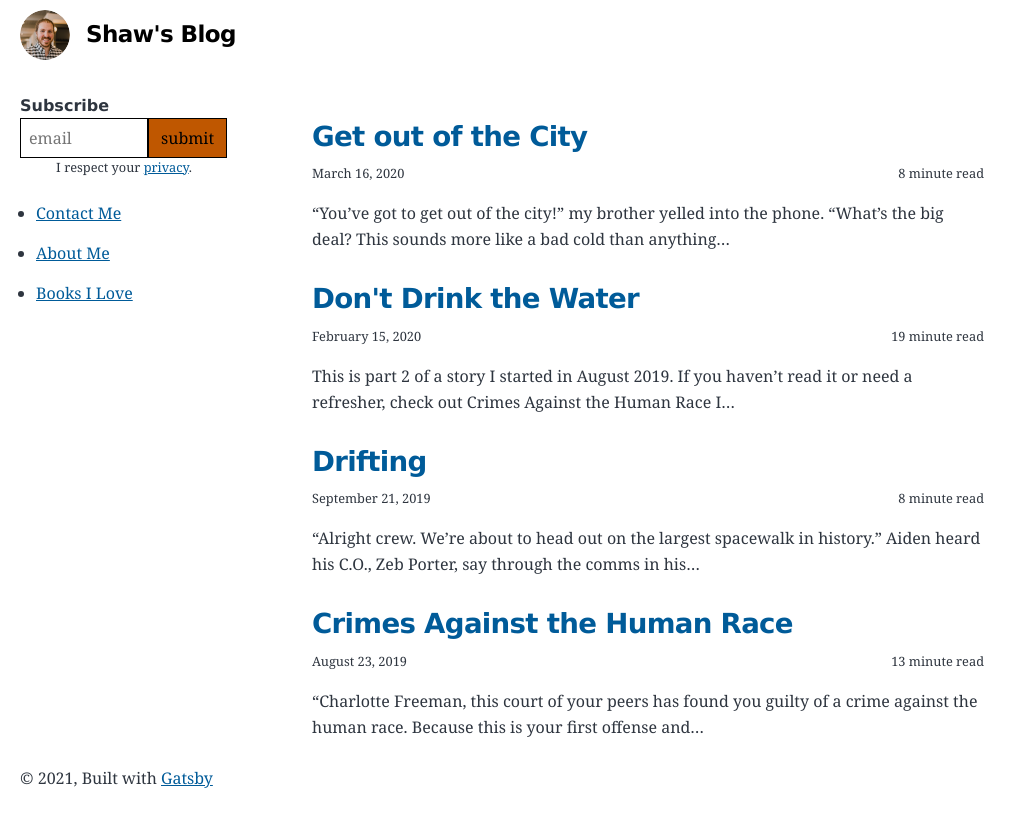
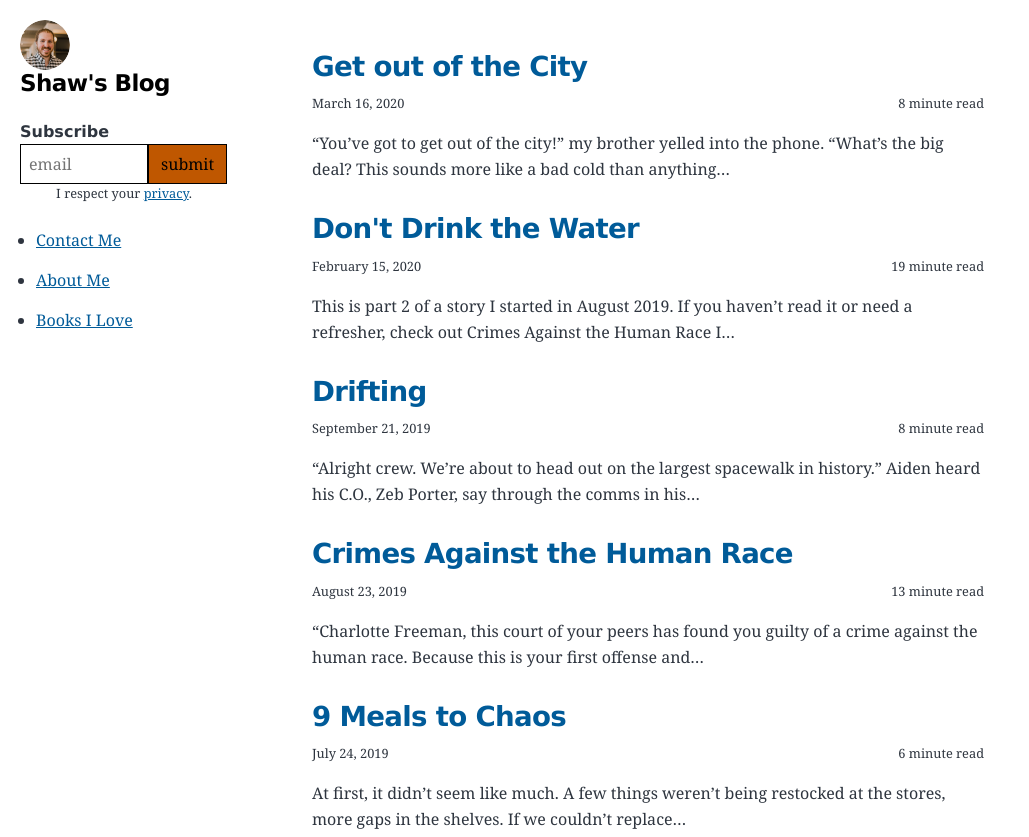
Before and after one commit to shawgravitt/gatsby-blog, a Gatsby site: page / in a window 1280 px wide. Shown: the top 837 px of the page, without its empty margins (0-1029 px from the left). Before the commit the page ends 800 px from the top, so only its background shows below. Built offline with nearby package versions, Linux system fonts and the light colour scheme; Gatsby itself is replaced by a stand-in of ours.

Commit message:
blog fix, layout css fix

```diff
--- a/src/components/layout.js
+++ b/src/components/layout.js
@@ -28,9 +28,6 @@ const Layout = ({ location, title, children }) => {
   const handleToggle = () => {
     setActive(!isActive);
   };
-
-
-
 
   return (
     <div className="wrapper"  data-is-root-path={isRootPath}>
@@ -74,8 +71,8 @@ const Layout = ({ location, title, children }) => {
             </ul>
           </nav>
         </div>
+        <aside className="promo"></aside>
         <main className="reading-column">{children}</main>
-        <aside className="promo"></aside>
 
         <footer className="main-footer">
           © {new Date().getFullYear()}, Built with
--- a/src/style.css
+++ b/src/style.css
@@ -377,9 +377,9 @@ a:focus {
 }
 .reading-column {
   grid-area: content;
-  overflow-y: scroll;
+  /* overflow-y: scroll; */
   padding: 20px;
-  scrollbar-width: none;
+  /* scrollbar-width: none; */
 }
 .main-nav {
   grid-area: nav;
@@ -409,7 +409,7 @@ a:focus {
   display: grid;
   column-gap: 20px;
   grid-template-columns: 1fr;
-  overflow: hidden;
+  /* overflow: hidden; */
   grid-template-areas:
     "header"
     "nav"
@@ -446,9 +446,19 @@ a:focus {
   .body {
     grid-template-columns: 1fr 3fr 1fr;
     grid-template-areas:
-      "header header header"
+      "header content promo"
       "nav content promo"
+      ". content promo"
       "footer footer footer"
+  }
+  .global-header {
+    position: sticky;
+    top: 10px;
+  }
+  .promo,
+  .main-nav {
+    position: sticky;
+    top: 80px;
   }
 }
 
```
Also changed, not shown: src/templates/blog-post.js (+9 -15 lines), src/images/favicon.png. Lines whose indentation alone changed are shown as unchanged.
